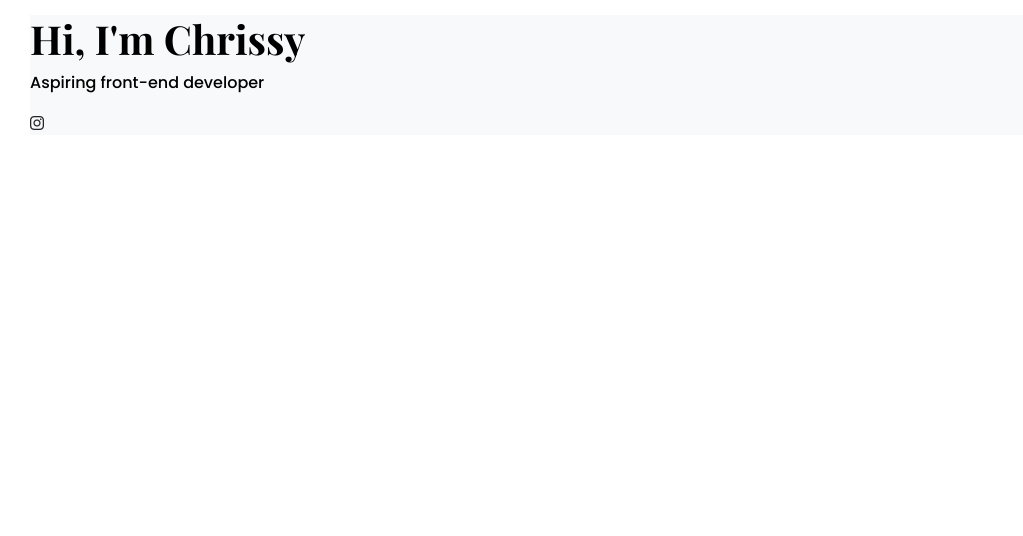
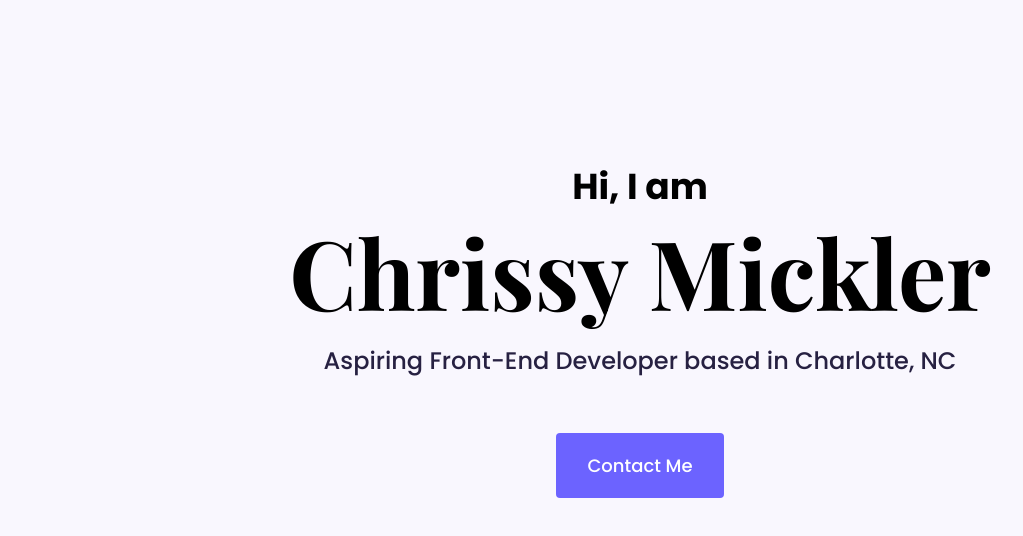
Before and after one commit to cmickler17/portfolio-project, a plain HTML site: page index.html in a window 1280 px wide. Shown: the whole page, without its empty margins (0-1023 px from the left). Drawn offline with nearby package versions, Linux system fonts and the light colour scheme.

Commit message:
Coded html and css for the hero section of the homepage

```diff
--- a/index.html
+++ b/index.html
@@ -18,11 +18,14 @@
 </head>
 
 <body>
-    <div class="bg-light">
-        <h1>Hi, I'm Chrissy</h1>
-        <p>Aspiring front-end developer</p>
-        <i class="fab fa-instagram"></i>
+<div class="hero">
+    <p> Hi, I am</p>
+    <h1>Chrissy Mickler</h1>
+    <h2 class="mb-5">Aspiring Front-End Developer based in Charlotte, NC</h2>
+    <div>
+        <a href="#" class="btn btn-branding">Contact Me</a>
     </div>
+</div>
 </body>
 
 </html>
--- a/src/styles.css
+++ b/src/styles.css
@@ -1,18 +1,57 @@
 /*font-family: 'Playfair Display', serif;
 font-family: 'Poppins', sans-serif; */
+:root {
+    --branding-color: #6c63ff;
+    --secondary-color: #f9f7fe;
+    --heading-font-family: "Playfair Display", serif;
+    --default-font-family: "Poppins", sans-serif;
+}
 
 body {
-    margin: 15px 30px;
+    font-family: var(--default-font-family);
+}
+
+h1, h2, h3 {
+    color: black;
+    font-family: var(--heading-font-family);
+    font-weight: bold;
 }
 
 h1 {
-    color: black;
-    font-family: "Playfair Display", serif;
-    font-weight: bold;
+    font-size: 96px;
 }
 
 p {
     color: black;
-    font-family: "Poppins", sans-serif;
+    font-family: var(--default-font-family);
     font-weight: normal;
 }
+
+.hero {
+    background-color: var(--secondary-color);
+    text-align: center;
+    padding: 160px 20px;
+}
+
+.hero p {
+    font-size: 36px;
+    font-weight: bold;
+    margin: 0;
+}
+
+.hero h2 {
+    font-family: var(--default-font-family);
+    font-weight: 400;
+    font-size: 24px;
+    line-height: 2;
+    color: #272142;
+}
+
+.btn-branding {
+    background-color: var(--branding-color);
+    color: #fff;
+    border-radius: 4px;
+    padding: 18px 30px;
+    font-size: 18px;
+    line-height: 27px;
+}
```
